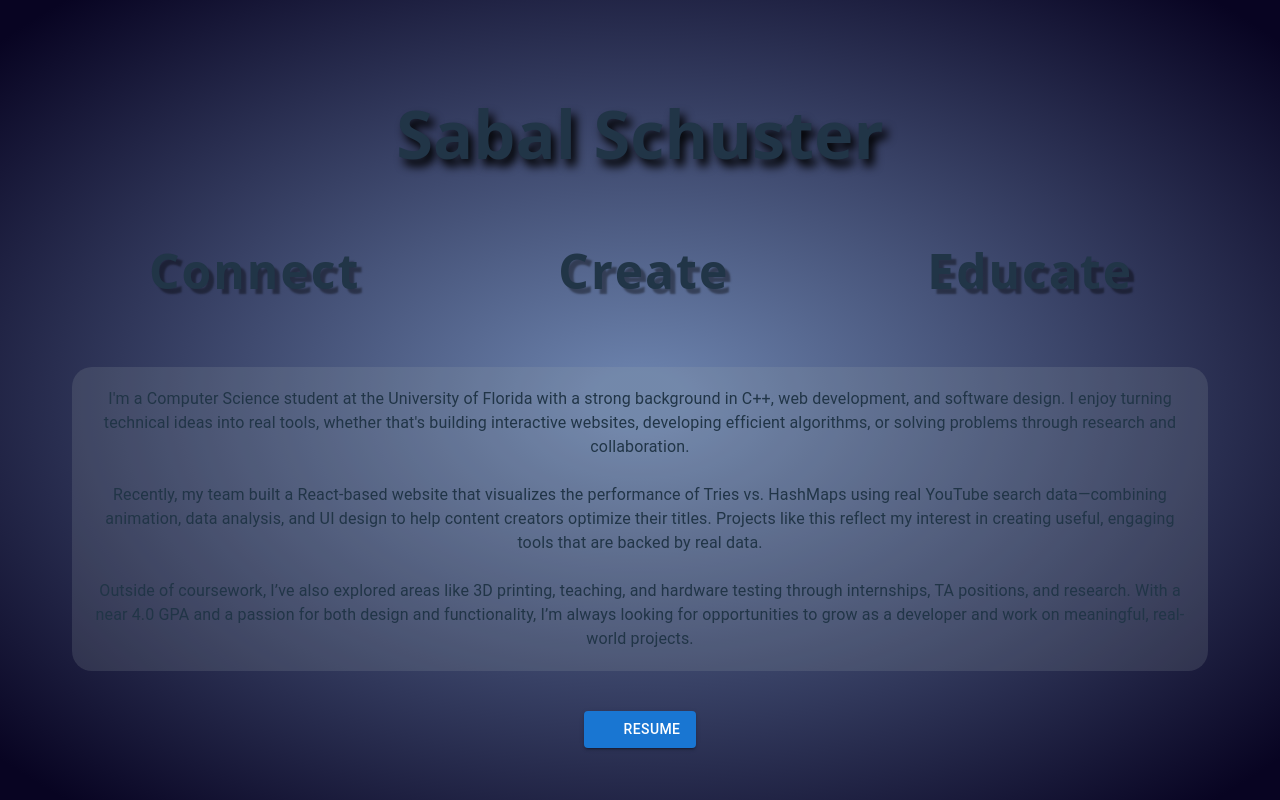
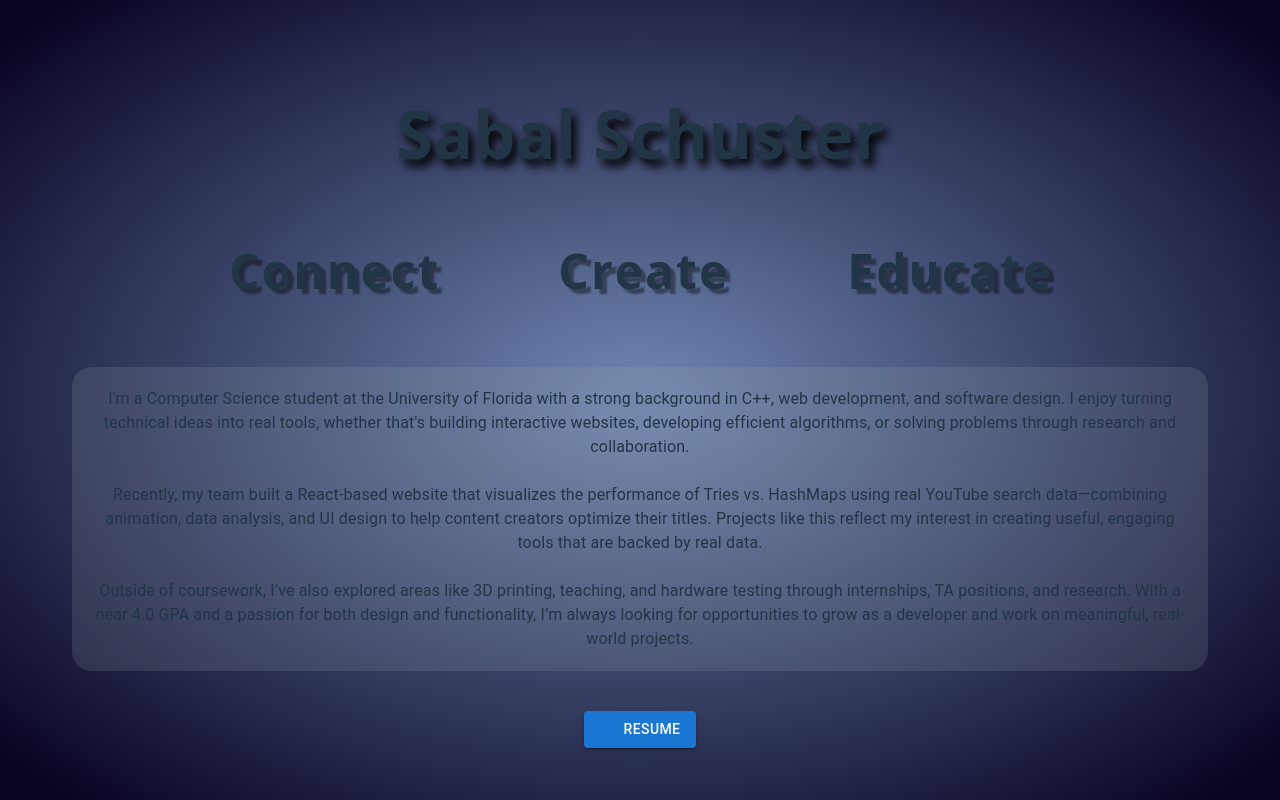
Before and after one commit to kingwhatthe/Personal-Website, a React (Vite) app in the folder sabal-website/: page / in a window 1280 px wide. Built offline with nearby package versions, Linux system fonts and the light colour scheme; some icons are missing.

Commit message:
added resume download

```diff
--- a/sabal-website/src/Home.jsx
+++ b/sabal-website/src/Home.jsx
@@ -60,8 +60,14 @@ function Home() {
   return (
     <>
         <h1 class = "name">Sabal Schuster</h1>
-        <Box display="flex" flexWrap="wrap" gap={20} sx = {{
-            justifyContent: "center"
+        <Box display="flex" gap={10} sx = {{
+            justifyContent: "center",
+            alignItems: "center",
+            flexDirection: {
+            sm: "column", // on extra-small screens → stack vertically
+            md: "row",    // on small+ screens → row layout
+            },
+
         }}>
             <WaveWord>Connect</WaveWord>
             <WaveWord>Create</WaveWord>
@@ -84,7 +90,18 @@ function Home() {
             </Typography>
         </Box>
 
-        <Button variant="contained" startIcon={<DownloadIcon />}>
+        <Button variant="contained" startIcon={<DownloadIcon />} onClick={()=>{
+            const fileUrl = "resume.pdf";
+            const fileName = "sabal_schuster.pdf";
+
+            const link = document.createElement("a");
+            link.href = fileUrl;
+            link.download = fileName;
+            document.body.appendChild(link);
+            link.click();
+            document.body.removeChild(link);
+
+        }}>
             Resume
         </Button>
     </>
```
Also changed, not shown: 1 other file (tests, documents, lock files or other folders).
